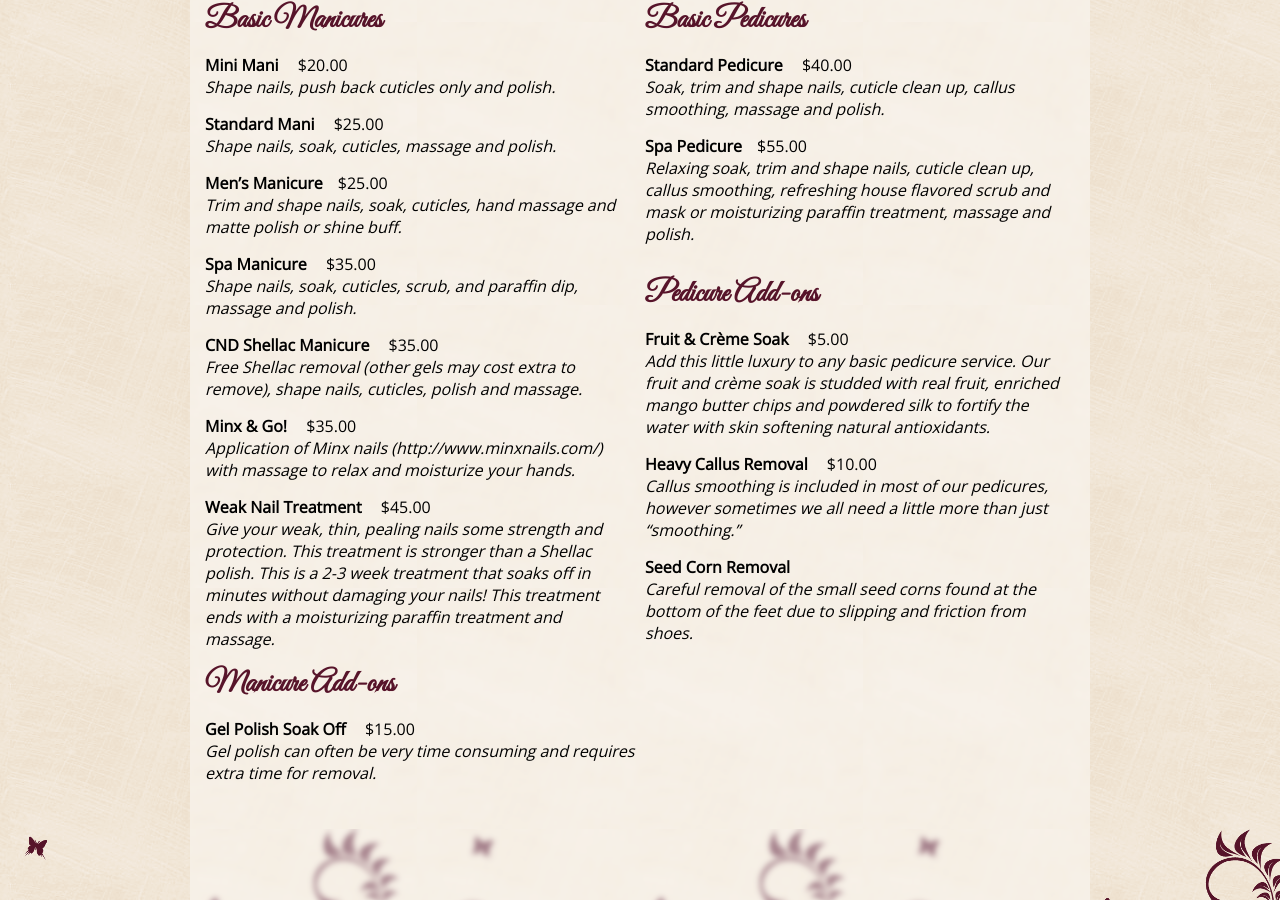
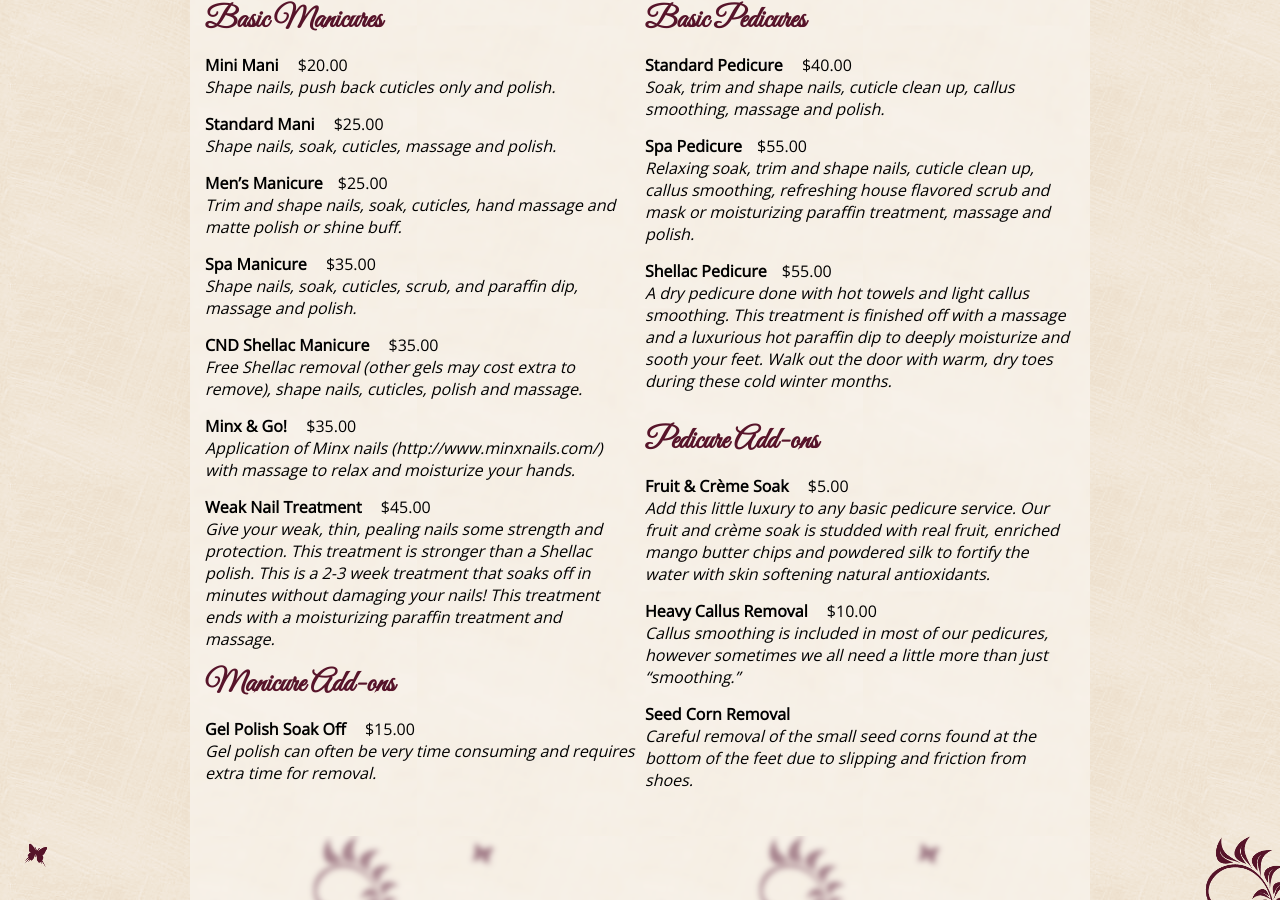
Before and after one commit to susanspedispa/susanspedispa.github.io, a Jekyll site: the page built from menu.html, in a window 1280 px wide and 900 px high, scrolled down 1068 px. Built offline with Jekyll 4.4.1, drawn with Linux system fonts in a browser that asks for light colours.

Commit message:
Update menu.html

```diff
--- a/_includes/menu.html
+++ b/_includes/menu.html
@@ -87,6 +87,11 @@
 	<span class="treatmentName">Spa Pedicure</span><span class="treatmentPrice">$55.00</span>
 	<div class="treatmentDescription">Relaxing soak, trim and shape nails, cuticle clean up, callus smoothing, refreshing house flavored scrub and mask or moisturizing paraffin treatment, massage and polish.</div>
 	</div>
+	<div class="treatment">
+<span class="treatmentName">Shellac Pedicure</span><span class="treatmentPrice">$55.00 </span>
+<div class="treatmentDescription">A dry pedicure done with hot towels and light callus smoothing. This treatment is finished off with a massage and a luxurious hot paraffin dip to deeply moisturize and sooth your feet. Walk out the door with warm, dry toes during these cold winter months. </div>
+
+	</div>
 	<h3>Pedicure Add-ons</h3>
 	<div class="treatment">
 	<span class="treatmentName">Fruit & Crème Soak</span> <span class="treatmentPrice">$5.00</span>
```
